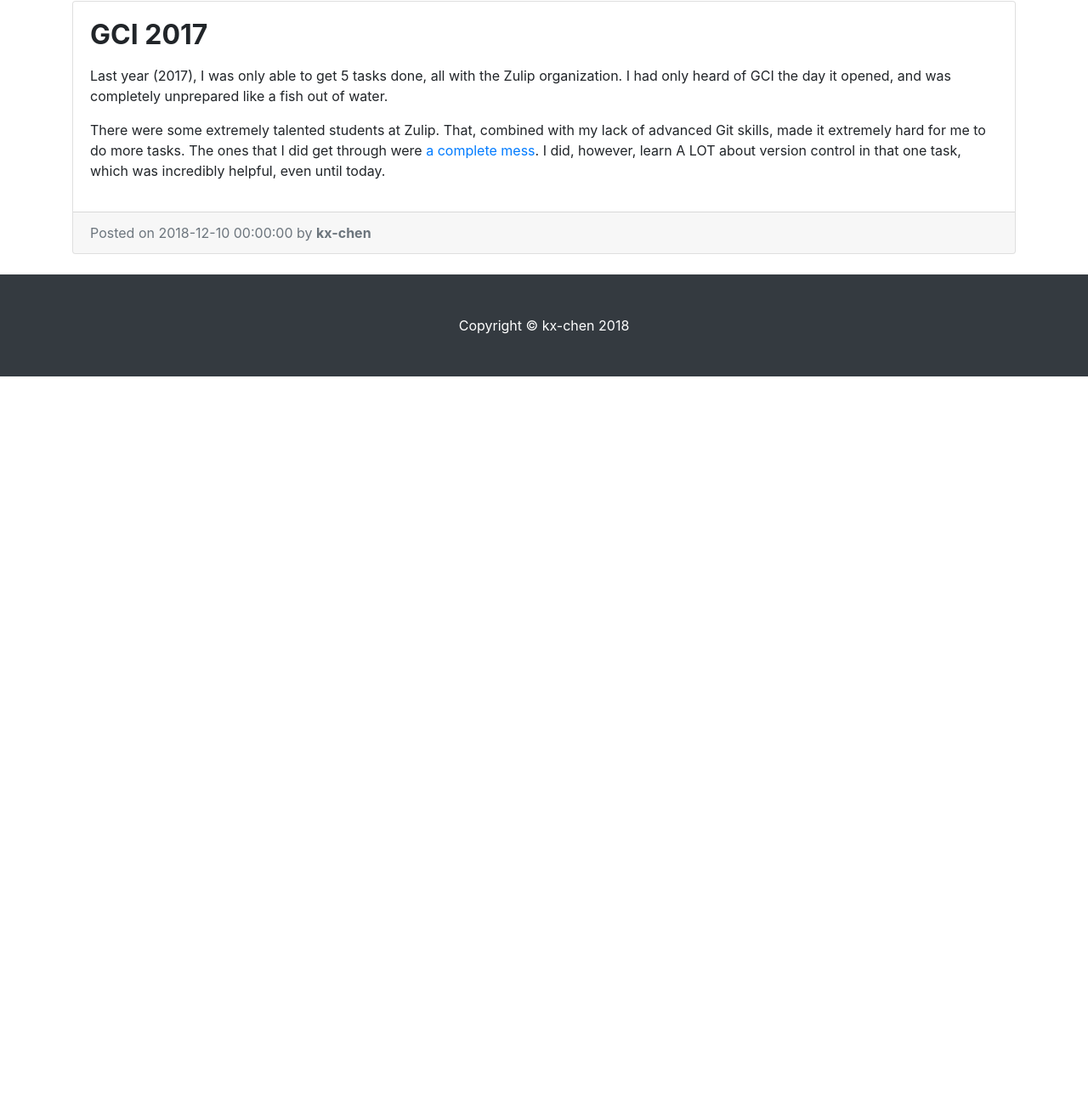
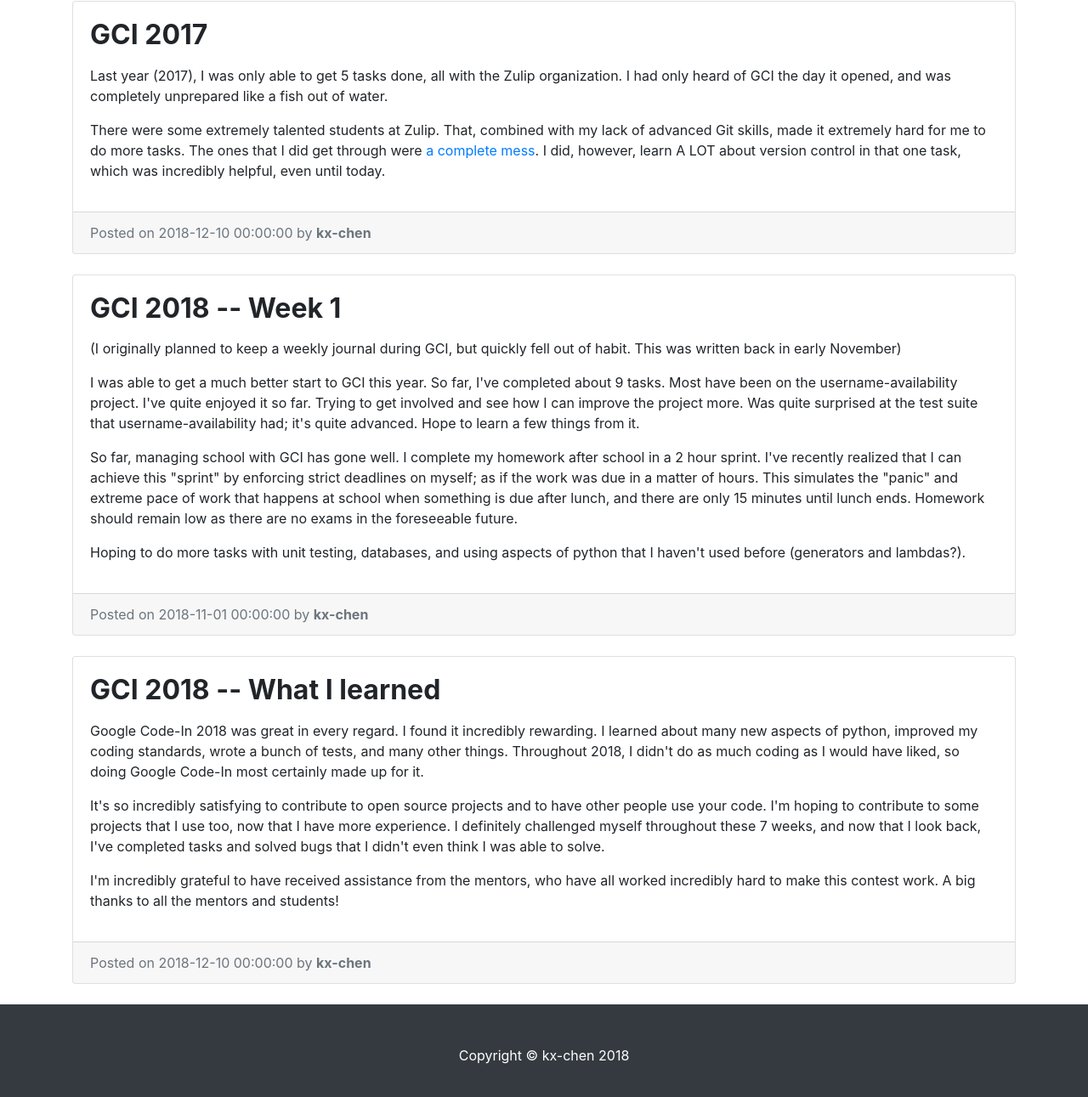
Before and after one commit to kx-chen/google-code-in-blog, a plain HTML site: page public/index.html in a window 1280 px wide. Shown: the part 632-1923 px from the top of the page at 85% size. Before the commit the page ends 1075 px from the top, so only its background shows below. Drawn offline with Linux system fonts and the light colour scheme.

Commit message:
Add 2 more blog posts

```diff
--- a/public/index.html
+++ b/public/index.html
@@ -77,6 +77,31 @@
   </div>
 </div>
 
+<div class="card mb-4">
+  <div class="card-body">
+    <h2 class="card-title"><strong>GCI 2018 -- Week 1</strong></h2>
+    <p class="card-text"><p>(I originally planned to keep a weekly journal during GCI, but quickly fell out of habit. This was written back in early November)</p>
+<p>I was able to get a much better start to GCI this year. So far, I've completed about 9 tasks. Most have been on the username-availability project. I've quite enjoyed it so far. Trying to get involved and see how I can improve the project more. Was quite surprised at the test suite that username-availability had; it's quite advanced. Hope to learn a few things from it.</p>
+<p>So far, managing school with GCI has gone well. I complete my homework after school in a 2 hour sprint. I've recently realized that I can achieve this "sprint" by enforcing strict deadlines on myself; as if the work was due in a matter of hours. This simulates the "panic" and extreme pace of work that happens at school when something is due after lunch, and there are only 15 minutes until lunch ends. Homework should remain low as there are no exams in the foreseeable future. </p>
+<p>Hoping to do more tasks with unit testing, databases, and using aspects of python that I haven't used before (generators and lambdas?). </p></p>
+  </div>
+  <div class="card-footer text-muted">
+    Posted on 2018-11-01 00:00:00 by <strong> kx-chen </strong>
+  </div>
+</div>
+
+<div class="card mb-4">
+  <div class="card-body">
+    <h2 class="card-title"><strong>GCI 2018 -- What I learned</strong></h2>
+    <p class="card-text"><p>Google Code-In 2018 was great in every regard. I found it incredibly rewarding. I learned about many new aspects of python, improved my coding standards, wrote a bunch of tests, and many other things. Throughout 2018, I didn't do as much coding as I would have liked, so doing Google Code-In most certainly made up for it. </p>
+<p>It's so incredibly satisfying to contribute to open source projects and to have other people use your code. I'm hoping to contribute to some projects that I use too, now that I have more experience. I definitely challenged myself throughout these 7 weeks, and now that I look back, I've completed tasks and solved bugs that I didn't even think I was able to solve. </p>
+<p>I'm incredibly grateful to have received assistance from the mentors, who have all worked incredibly hard to make this contest work. A big thanks to all the mentors and students! </p></p>
+  </div>
+  <div class="card-footer text-muted">
+    Posted on 2018-12-10 00:00:00 by <strong> kx-chen </strong>
+  </div>
+</div>
+
 
       </div>
       <!-- /.row -->
```
Also changed, not shown: 2 other files.
